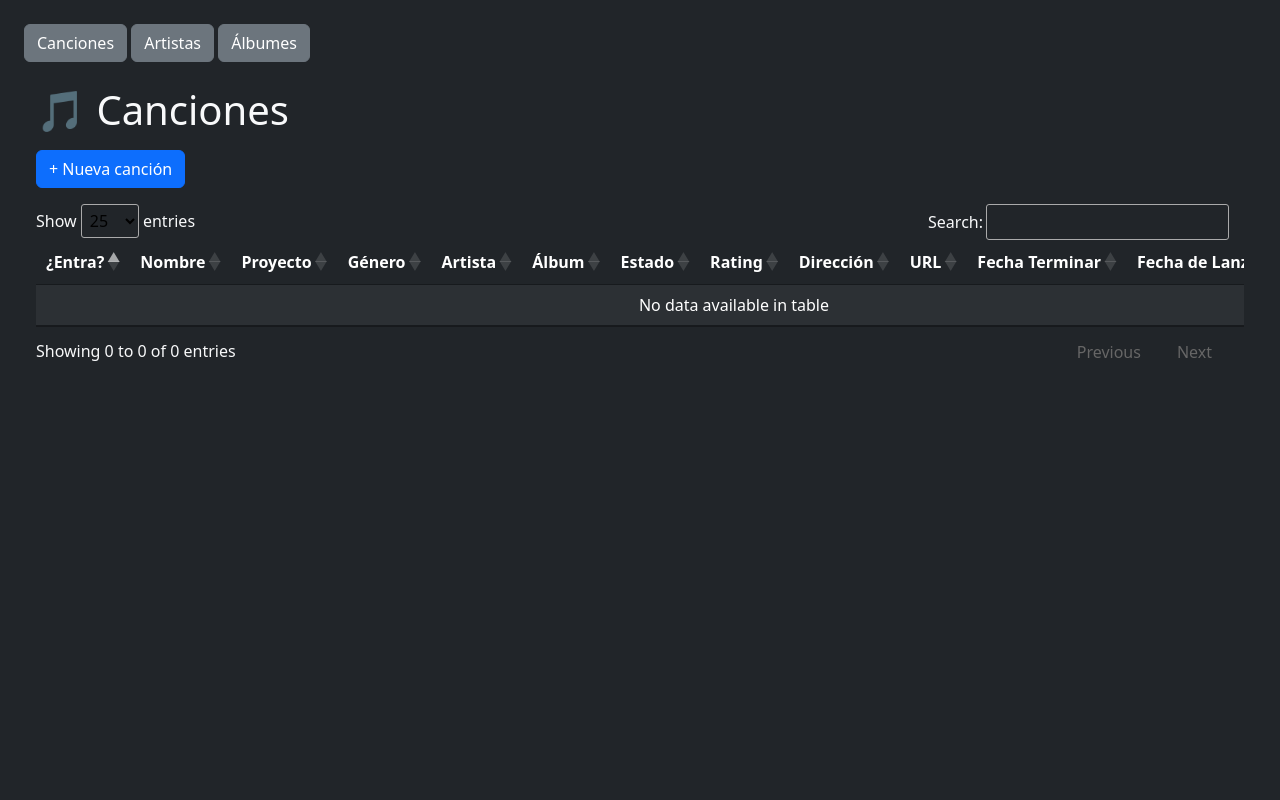
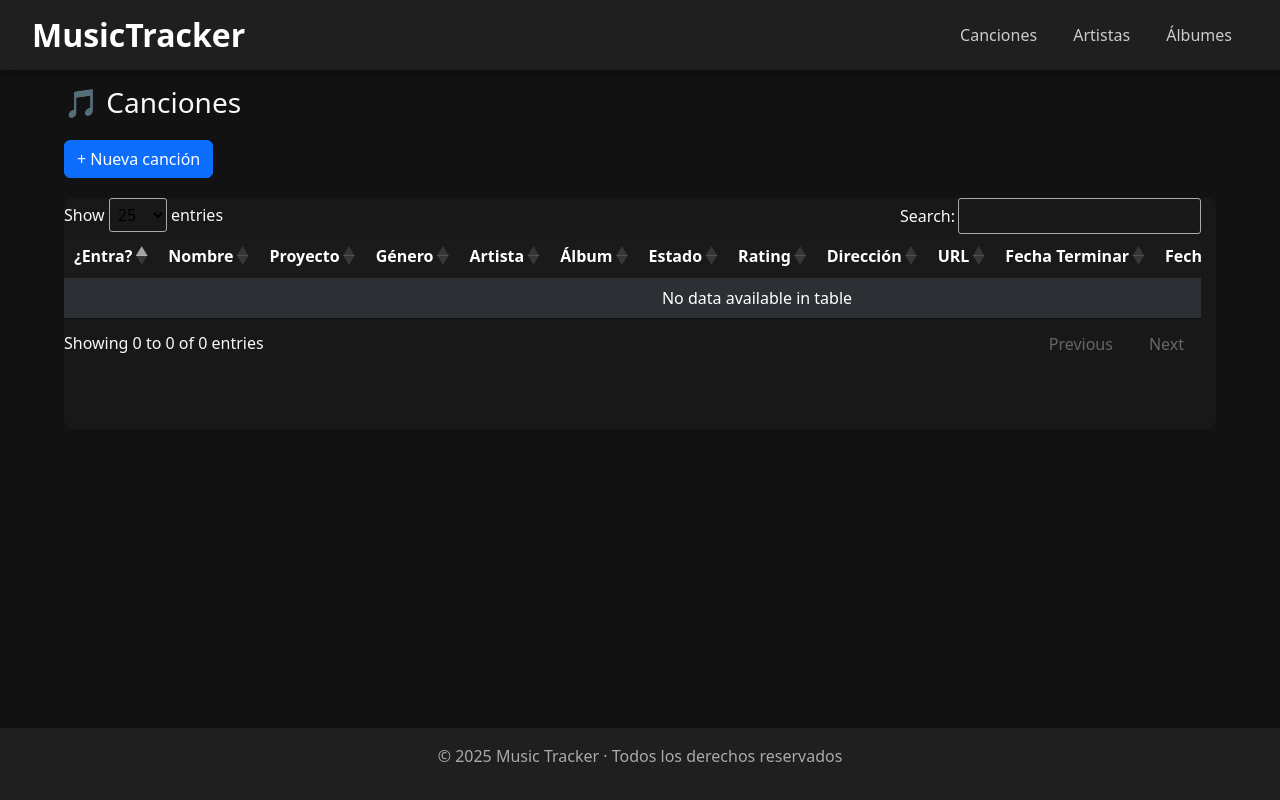
Before and after one commit to DiegoVF1391/music-tracker, a Flask app: template templates/songs/list.html in a window 1280 px wide. Run offline with Flask 3, Linux system fonts and the light colour scheme; the template is opened without the code that fills it, so the values that code supplies are empty; some libraries are stand-ins or nearby versions.

Commit message:
mejorar frontend de la pagina

```diff
--- a/static/css/style.css
+++ b/static/css/style.css
@@ -109,3 +109,154 @@
   font-size: 0.85rem;
   display: inline-block;
 }
+
+/* Layout general */
+body {
+  background-color: #121212;
+  color: #f8f9fa;
+  min-height: 100vh;
+  display: flex;
+  flex-direction: column;
+}
+
+/* Header */
+.main-header {
+  background-color: #1f1f1f;
+  padding: 1rem 2rem;
+  box-shadow: 0 4px 8px rgba(0, 0, 0, 0.3);
+}
+
+.main-header .logo {
+  color: #fff;
+  font-size: 2rem;
+  font-weight: 600;
+  margin: 0;
+}
+
+/* Enlaces del header */
+.nav-links a {
+  color: #ccc;
+  text-decoration: none;
+  margin: 0 1rem;
+  font-weight: 500;
+  position: relative;
+  transition: color 0.2s ease-in-out;
+}
+
+/* Hover moderno */
+.nav-links a:hover {
+  color: #fff;
+}
+
+/* Indicador debajo del enlace activo */
+.nav-links a.active::after,
+.nav-links a:hover::after {
+  content: "";
+  position: absolute;
+  left: 0;
+  bottom: -5px;
+  width: 100%;
+  height: 2px;
+  background-color: #0d6efd; /* verde tipo Spotify */
+  border-radius: 2px;
+  transition: width 0.3s ease;
+}
+
+/* Footer */
+footer {
+  background-color: #1f1f1f;
+  color: #aaa;
+  text-align: center;
+  padding: 1rem;
+  margin-top: auto;
+}
+
+/* Responsive */
+@media (max-width: 768px) {
+  .main-header {
+    flex-direction: column;
+    text-align: center;
+  }
+
+  .nav-links {
+    margin-top: 0.5rem;
+  }
+
+  .nav-links a {
+    display: inline-block;
+    margin: 0.25rem 0.75rem;
+  }
+
+  .main-header .logo {
+    font-size: 1.6rem;
+  }
+}
+
+.table-responsive {
+  overflow-x: auto;
+  border-radius: 0.5rem;
+  background-color: #181818;
+  padding-bottom: 4rem; /* deja espacio para paginación */
+}
+
+/* ==== SCROLL PERSONALIZADO ==== */
+.dataTables_wrapper .dataTables_scrollBody {
+  scrollbar-width: thin; /* Firefox */
+  scrollbar-color: #666 #222; /* Pulgar oscuro, fondo más oscuro */
+}
+
+.dataTables_wrapper .dataTables_scrollBody::-webkit-scrollbar {
+  height: 8px; /* Altura del scroll horizontal */
+}
+
+.dataTables_wrapper .dataTables_scrollBody::-webkit-scrollbar-track {
+  background: #222; /* Fondo del track */
+}
+
+.dataTables_wrapper .dataTables_scrollBody::-webkit-scrollbar-thumb {
+  background-color: #666;
+  border-radius: 4px;
+  transition: background-color 0.3s ease;
+}
+
+.dataTables_wrapper .dataTables_scrollBody::-webkit-scrollbar-thumb:hover {
+  background-color: #aaa;
+}
+
+/* ==== QUITAR LÍNEAS DE DIVISIÓN ==== */
+table.dataTable,
+table.dataTable thead th,
+table.dataTable tbody td {
+  border: none !important; /* Quita los bordes */
+}
+
+/* Opcional: agrega una ligera separación visual con sombra */
+table.dataTable tbody tr {
+  border-bottom: 1px solid rgba(255,255,255,0.05);
+}
+
+/* Encabezado con fondo más marcado */
+table.dataTable thead th {
+  background-color: #1a1a1a;
+  color: #fff;
+  font-weight: 600;
+}
+
+/* Filas alternadas más sutiles */
+table.dataTable tbody tr:nth-child(even) {
+  background-color: rgba(255,255,255,0.02);
+}
+
+/* Margen lateral para el contenido principal */
+main.fluid-content {
+  padding-left: 1rem;
+  padding-right: 1rem;
+}
+
+/* En pantallas grandes, un poco más de aire */
+@media (min-width: 992px) {
+  main.fluid-content {
+    padding-left: 4rem;
+    padding-right: 4rem;
+  }
+}
--- a/templates/base.html
+++ b/templates/base.html
@@ -3,20 +3,38 @@
 <head>
   <meta charset="UTF-8">
   <title>{% block title %}Music Tracker{% endblock %}</title>
-  <link rel="stylesheet" href="https://cdn.jsdelivr.net/npm/bootstrap@5.3.2/dist/css/bootstrap.min.css">
+  <meta name="viewport" content="width=device-width, initial-scale=1">
+
+  <!-- Bootstrap -->
+  <link href="https://cdn.jsdelivr.net/npm/bootstrap@5.3.2/dist/css/bootstrap.min.css" rel="stylesheet">
+  <!-- Tom Select -->
+  <link href="https://cdn.jsdelivr.net/npm/tom-select/dist/css/tom-select.bootstrap5.min.css" rel="stylesheet">
+  <!-- Google Fonts -->
+  <link href="https://fonts.googleapis.com/css2?family=Inter:wght@400;600&display=swap" rel="stylesheet">
+  <!-- Custom CSS -->
   <link rel="stylesheet" href="{{ url_for('static', filename='css/style.css') }}">
-  <link href="https://cdn.jsdelivr.net/npm/tom-select/dist/css/tom-select.bootstrap5.min.css" rel="stylesheet">
+
 </head>
-<body class="bg-dark text-light p-4">
-  <nav class="mb-4">
-    <a href="/songs" class="btn btn-secondary">Canciones</a>
-    <a href="/artists" class="btn btn-secondary">Artistas</a>
-    <a href="/albums" class="btn btn-secondary">Álbumes</a>
-  </nav>
-  <div class="container-fluid">
+
+<body>
+  <header class="main-header d-flex flex-column flex-md-row align-items-center justify-content-between">
+    <h1 class="logo"> MusicTracker</h1>
+    <nav class="nav-links mt-2 mt-md-0">
+      <a href="/songs" class="{% if request.path == '/songs' %}active{% endif %}">Canciones</a>
+      <a href="/artists" class="{% if request.path == '/artists' %}active{% endif %}">Artistas</a>
+      <a href="/albums" class="{% if request.path == '/albums' %}active{% endif %}">Álbumes</a>
+    </nav>
+  </header>
+
+  <main class="fluid-content mt-3">
     {% block content %}{% endblock %}
-  </div>
-    <script src="https://cdn.jsdelivr.net/npm/bootstrap@5.3.2/dist/js/bootstrap.bundle.min.js"></script>
-    <script src="https://cdn.jsdelivr.net/npm/tom-select/dist/js/tom-select.complete.min.js"></script>
+  </main>
+
+  <footer>
+    <p>© 2025 Music Tracker · Todos los derechos reservados</p>
+  </footer>
+
+  <script src="https://cdn.jsdelivr.net/npm/bootstrap@5.3.2/dist/js/bootstrap.bundle.min.js"></script>
+  <script src="https://cdn.jsdelivr.net/npm/tom-select/dist/js/tom-select.complete.min.js"></script>
 </body>
 </html>
--- a/templates/songs/add.html
+++ b/templates/songs/add.html
@@ -1,7 +1,7 @@
 {% extends 'base.html' %}
 {% block title %}Nueva Canción{% endblock %}
 {% block content %}
-<h1 class="mb-3">Agregar Canción</h1>
+<h3 class="mb-3">Agregar Canción</h3>
 <form method="POST" class="row g-3">
   <div class="col-md-6">
     <label class="form-label">Nombre</label>
@@ -68,6 +68,7 @@
   </div>
   <div class="col-12">
     <button type="submit" class="btn btn-success mt-3">Guardar</button>
+    <a href="/songs" class="btn btn-danger mt-3">Cancelar</a>
   </div>
 </form>
 <script>
--- a/templates/songs/list.html
+++ b/templates/songs/list.html
@@ -1,10 +1,10 @@
 {% extends 'base.html' %}
 {% block title %}Canciones{% endblock %}
 {% block content %}
-<h1 class="mb-3">🎵 Canciones</h1>
-<a href="/songs/add" class="btn btn-primary mb-3">+ Nueva canción</a>
+<h3 class="mb-3">🎵 Canciones</h3>
+<a href="/songs/add" class="btn btn-primary mb-3 mt-1">+ Nueva canción</a>
 <!-- Barra de búsqueda global eliminada a petición del usuario -->
-<div class="table-responsive">
+<div class="table-responsive mt-1">
   <table class="table table-dark table-striped">
   <thead>
     <tr>
@@ -577,7 +577,10 @@ document.addEventListener('DOMContentLoaded', function(){
     if(window.jQuery && $.fn.DataTable){
       dataTable = $('table').DataTable({
         pageLength: 25,
-        responsive: true,
+        scrollX: true,                // Activa scroll horizontal
+        fixedHeader: true,            // Fija el encabezado de la tabla
+        responsive: false,            // Lo dejamos en falso porque usamos scrollX
+        pagingType: "simple_numbers", // Estilo de paginación limpio
         deferRender: true,
         // idioma en español
         language: { url: 'https://cdn.datatables.net/plug-ins/1.13.6/i18n/es-ES.json' },
@@ -587,10 +590,16 @@ document.addEventListener('DOMContentLoaded', function(){
           { orderable: false, searchable: false, targets: -1 }
         ]
       });
+
+
       // on draw, reattach handlers for visible rows
       dataTable.on('draw', function(){
         document.querySelectorAll('table tbody tr').forEach(function(r){ attachRowHandlers(r); });
       });
+
+      // Mueve los controles del datatable a un contenedor fijo
+      const controls = $('.dataTables_length, .dataTables_filter, .dataTables_info, .dataTables_paginate');
+      controls.wrapAll('<div class="datatable-controls-fixed"></div>');
     }
   }catch(e){ console.warn('DataTables init failed', e); }
 
```
